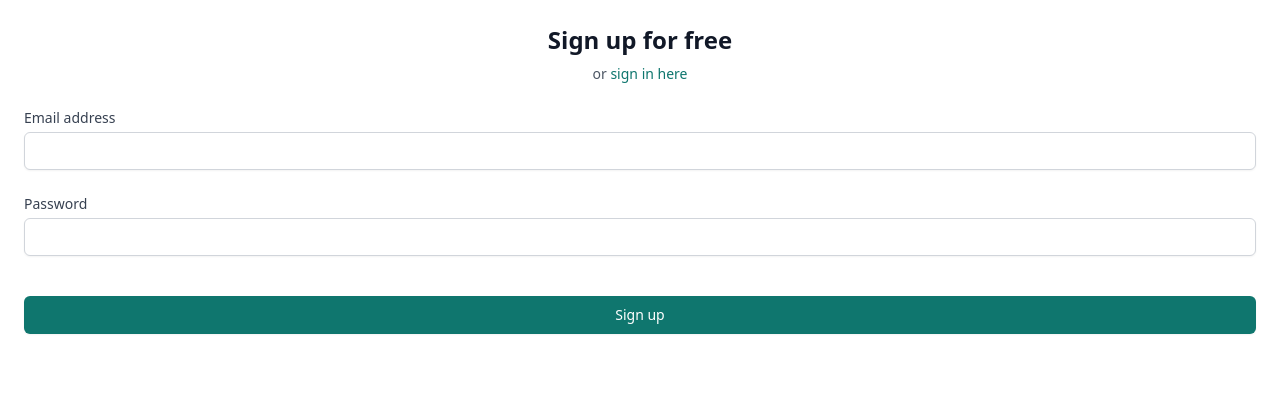
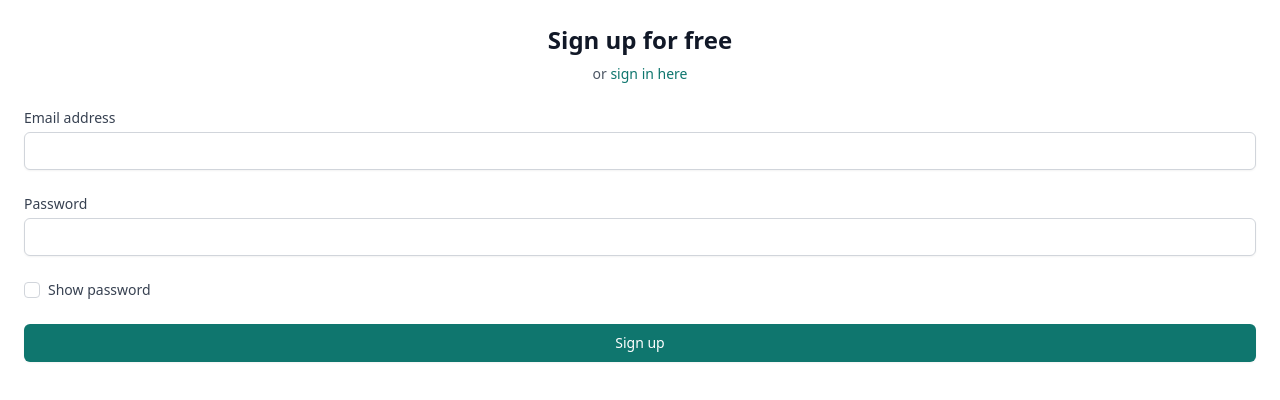
Before and after one commit to joshuasearle/swole, a Next.js app in the folder client/: page /register in a window 1280 px wide. Shown: the top 400 px of the page. Built offline with nearby package versions, Linux system fonts and the light colour scheme.

Commit message:
Remove remember me + add show password

```diff
--- a/client/components/AuthPage.tsx
+++ b/client/components/AuthPage.tsx
@@ -14,23 +14,21 @@ interface AuthPageProps {
   submit: (
     email: string,
     password: string,
-    rememberMe: boolean,
     setError: Dispatch<SetStateAction<string>>
   ) => void
   title: string
   description: ReactElement
-  showRememberMe?: boolean
   buttonText: string
 }
 
 const AuthPage: React.FC<AuthPageProps> = observer(
-  ({ submit, title, description, showRememberMe = true, buttonText }) => {
+  ({ submit, title, description, buttonText }) => {
     const store = useStore()
     const router = useRouter()
 
     const [email, setEmail] = useState<string>("")
     const [password, setPassword] = useState<string>("")
-    const [rememberMe, setRememberMe] = useState<boolean>(true)
+    const [showPassword, setShowPassword] = useState<boolean>(false)
     const [error, setError] = useState<string>("")
 
     useEffect(() => {
@@ -55,26 +53,25 @@ const AuthPage: React.FC<AuthPageProps> = observer(
             value={password}
             onChange={(e) => setPassword(e.target.value)}
             label="Password"
-            type="password"
+            type={showPassword ? "text" : "password"}
           />
-          {showRememberMe ? (
           <div className="flex items-center">
             <input
               type="checkbox"
               className="h-4 w-4 text-teal-700 focus:ring-teal-700 border-gray-300 rounded"
-                checked={rememberMe}
-                onChange={() => setRememberMe(!rememberMe)} // Toggle
+              checked={showPassword}
+              onChange={() => setShowPassword(!showPassword)} // Toggle
             />
             <label className="ml-2 block text-sm text-gray-700">
-                Remember me
+              Show password
             </label>
           </div>
-          ) : null}
-          <div className={showRememberMe ? "" : "pt-4"}>
+
+          <div>
             <button
               type="submit"
               className="w-full flex justify-center py-2 px-4 border border-transparent rounded-md shadow-sm text-sm font-medium text-white bg-teal-700 hover:bg-teal-800 focus:outline-none focus:ring-2 focus:ring-offset-2 focus:ring-teal-800"
-              onClick={() => submit(email, password, rememberMe, setError)}
+              onClick={() => submit(email, password, setError)}
             >
               {buttonText}
             </button>
--- a/client/pages/login.tsx
+++ b/client/pages/login.tsx
@@ -17,7 +17,6 @@ const LoginPage: NextPage = observer(() => {
   const submit = async (
     email: string,
     password: string,
-    _: boolean,
     setError: Dispatch<SetStateAction<string>>
   ) => {
     const data = await request(
--- a/client/pages/register.tsx
+++ b/client/pages/register.tsx
@@ -16,7 +16,6 @@ const RegisterPage: NextPage = observer(() => {
   const submit = async (
     email: string,
     password: string,
-    _: boolean,
     setError: Dispatch<SetStateAction<string>>
   ) => {
     const data = await request(
@@ -65,7 +64,6 @@ const RegisterPage: NextPage = observer(() => {
       buttonText="Sign up"
       description={description}
       submit={submit}
-      showRememberMe={false}
     />
   )
 })
```
Lines whose indentation alone changed are shown as unchanged.
